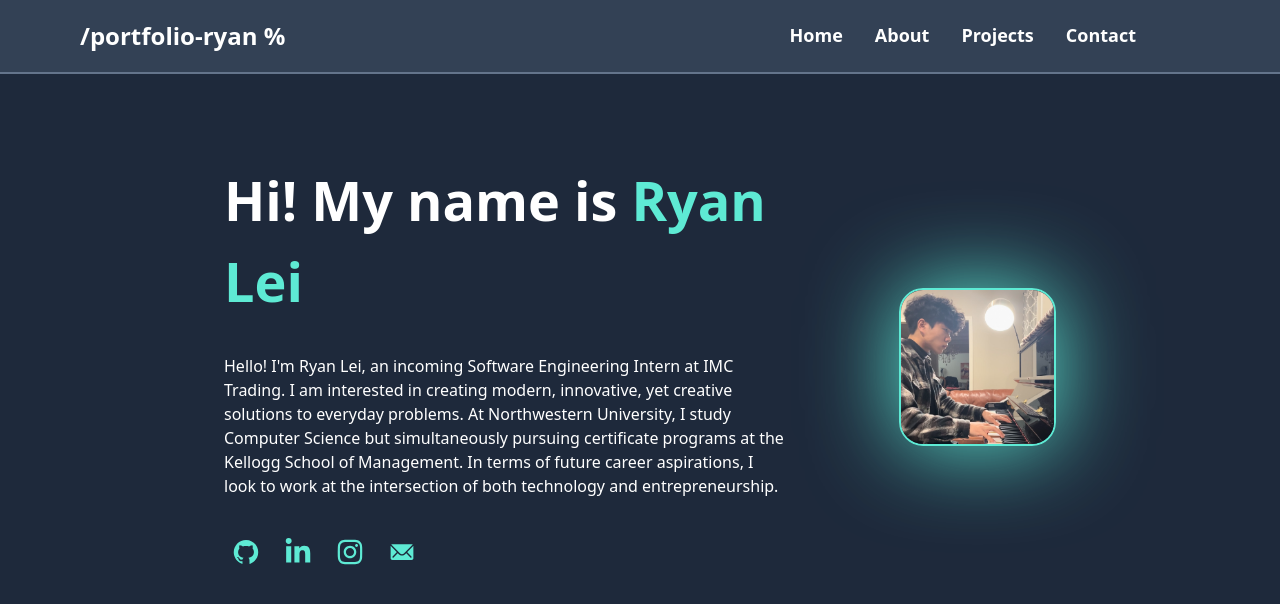
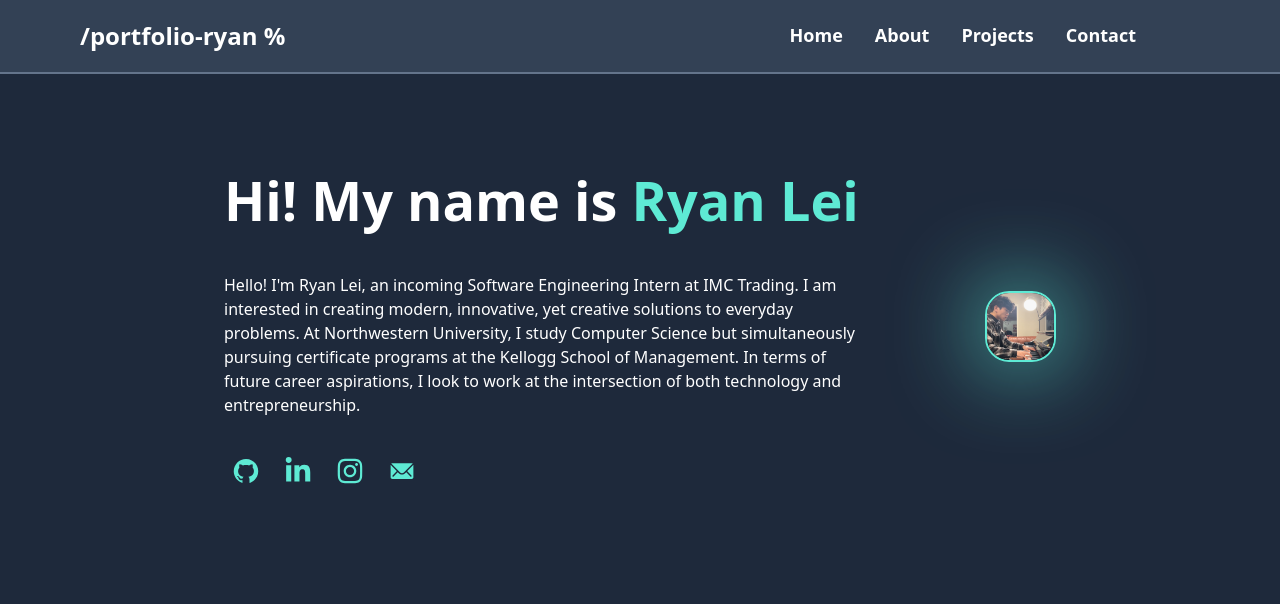
Before and after one commit to RyanL3i/portfolio-ryan-lei, a React (Vite) app: page / in a window 1280 px wide. Shown: the top 604 px of the page. Built offline with nearby package versions, Linux system fonts and the light colour scheme.

Commit message:
resized welcome image

```diff
--- a/src/components/AboutMe.jsx
+++ b/src/components/AboutMe.jsx
@@ -4,7 +4,7 @@ import hawaiiFlex from '../assets/HawaiiFlex.png';
 const AboutMe = () => {
   return (
     <div id="About" className="mb-24 lg:mb-40 mt-20 lg:px-56 px-10 lg:py-0 py-20 text-center gap-5 lg:text-start flex lg:flex-row flex-col-reverse justify-between lg:gap-28 items-center">
-      <img data-aos="fade-down" src={hawaiiFlex} width={350} height={350} className="border-2 border-teal-300 img_glow" alt="Hawaii Flex" />
+      <img data-aos="fade-down" src={hawaiiFlex} width={350} height={350} className="border-2 border-teal-300 img_glow rounded-3xl" alt="Hawaii Flex" />
       <div className="h-full lg:py-40 flex flex-col justify-center lg:items-start items-center text-white">
         <h1 data-aos="fade-left" className="text-[54px] font-semibold mb-8 leading-normal uppercase text-teal-300">About Me</h1>
         <p data-aos="fade-right">Besides academics, I love to travel, with Hawaii and Europe being 2 of my favorite destinations. Throughout my life,
--- a/src/components/Welcome.jsx
+++ b/src/components/Welcome.jsx
@@ -48,7 +48,7 @@ const Welcome = () => {
             </div>
             <div>
                 {/*<Gallery/>*/}
-                <img data-aos="fade-up" src={sidePiano} className="w-full max-w-[1000px] h-auto rounded-3xl border-2 border-teal-300 img_glow" alt="Display Photo: Me playing piano" />
+                <img data-aos="fade-up" src={sidePiano} width={350} height={350} className="h-auto rounded-3xl border-2 border-teal-300 img_glow" alt="Display Photo: Me playing piano" />
             </div>
         </div>
     )
```
